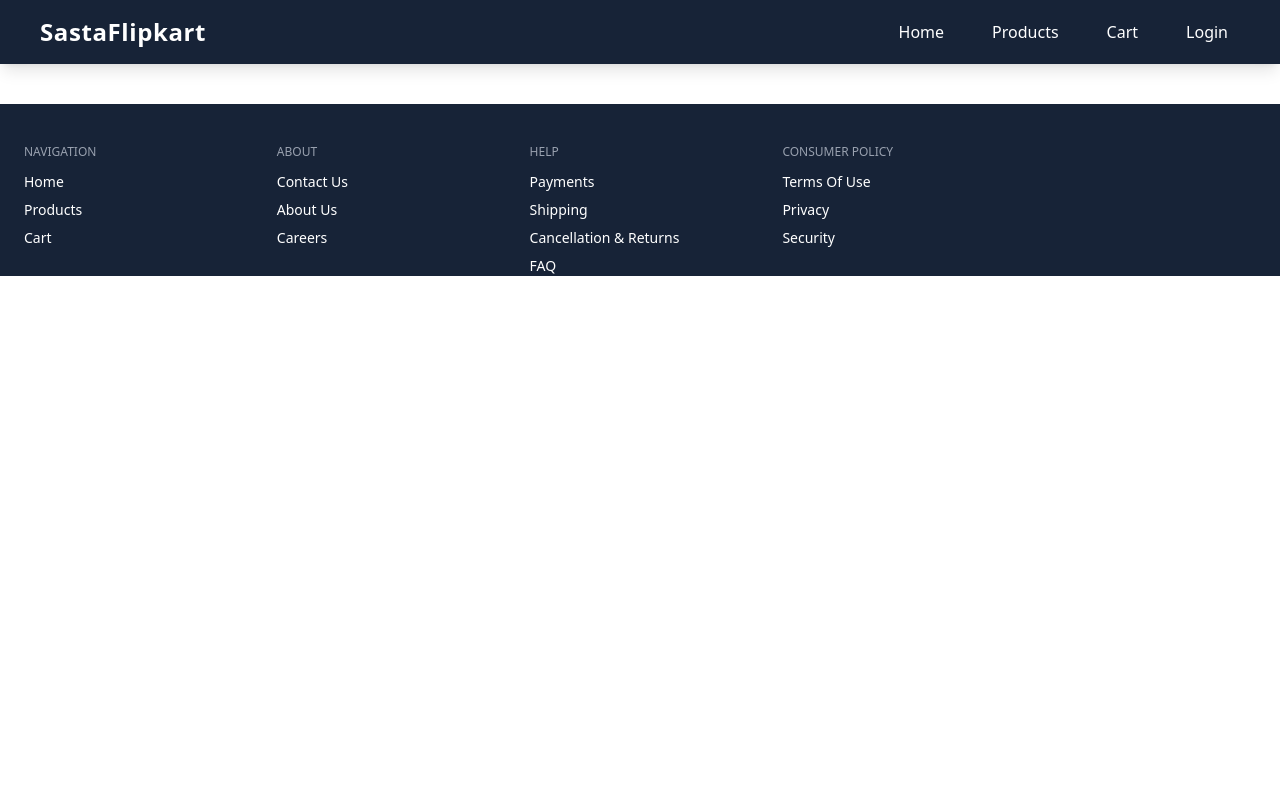
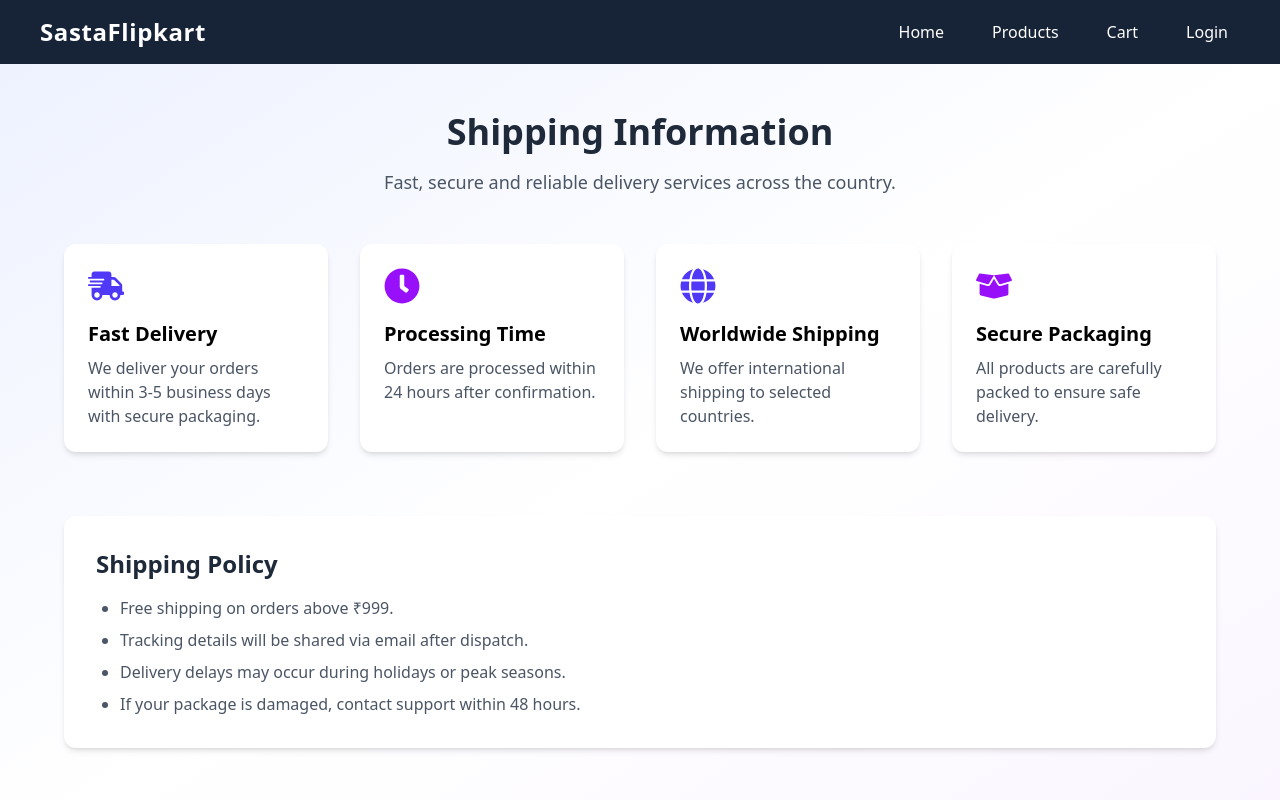
Before and after one commit to Nisita-Chandel/Flipcart-clone, a React (Vite) app in the folder frontend/: page /shipping in a window 1280 px wide. Shown: the top 800 px of the page. Built offline with nearby package versions, Linux system fonts and the light colour scheme.

Commit message:
updated code

```diff
--- /dev/null
+++ b/frontend/src/pages/Shipping.jsx
@@ -0,0 +1,78 @@
+import React from "react";
+import { FaShippingFast, FaClock, FaGlobe, FaBoxOpen } from "react-icons/fa";
+
+const Shipping = () => {
+  return (
+    <div className="min-h-screen bg-gradient-to-br from-indigo-50 via-white to-purple-50 py-12 px-6">
+      <div className="max-w-6xl mx-auto">
+
+        {/* Heading */}
+        <div className="text-center mb-12">
+          <h1 className="text-4xl font-bold text-gray-800 mb-4">
+            Shipping Information
+          </h1>
+          <p className="text-gray-600 text-lg">
+            Fast, secure and reliable delivery services across the country.
+          </p>
+        </div>
+
+        {/* Shipping Cards */}
+        <div className="grid md:grid-cols-2 lg:grid-cols-4 gap-8">
+
+          {/* Fast Delivery */}
+          <div className="bg-white p-6 rounded-xl shadow-md hover:shadow-xl transition">
+            <FaShippingFast className="text-indigo-600 text-4xl mb-4" />
+            <h3 className="text-xl font-semibold mb-2">Fast Delivery</h3>
+            <p className="text-gray-600">
+              We deliver your orders within 3-5 business days with secure packaging.
+            </p>
+          </div>
+
+          {/* Processing Time */}
+          <div className="bg-white p-6 rounded-xl shadow-md hover:shadow-xl transition">
+            <FaClock className="text-purple-600 text-4xl mb-4" />
+            <h3 className="text-xl font-semibold mb-2">Processing Time</h3>
+            <p className="text-gray-600">
+              Orders are processed within 24 hours after confirmation.
+            </p>
+          </div>
+
+          {/* Worldwide Shipping */}
+          <div className="bg-white p-6 rounded-xl shadow-md hover:shadow-xl transition">
+            <FaGlobe className="text-indigo-600 text-4xl mb-4" />
+            <h3 className="text-xl font-semibold mb-2">Worldwide Shipping</h3>
+            <p className="text-gray-600">
+              We offer international shipping to selected countries.
+            </p>
+          </div>
+
+          {/* Secure Packaging */}
+          <div className="bg-white p-6 rounded-xl shadow-md hover:shadow-xl transition">
+            <FaBoxOpen className="text-purple-600 text-4xl mb-4" />
+            <h3 className="text-xl font-semibold mb-2">Secure Packaging</h3>
+            <p className="text-gray-600">
+              All products are carefully packed to ensure safe delivery.
+            </p>
+          </div>
+
+        </div>
+
+        {/* Extra Info Section */}
+        <div className="mt-16 bg-white p-8 rounded-xl shadow-md">
+          <h2 className="text-2xl font-semibold mb-4 text-gray-800">
+            Shipping Policy
+          </h2>
+          <ul className="list-disc pl-6 text-gray-600 space-y-2">
+            <li>Free shipping on orders above ₹999.</li>
+            <li>Tracking details will be shared via email after dispatch.</li>
+            <li>Delivery delays may occur during holidays or peak seasons.</li>
+            <li>If your package is damaged, contact support within 48 hours.</li>
+          </ul>
+        </div>
+
+      </div>
+    </div>
+  );
+};
+
+export default Shipping;
--- a/frontend/src/routes/Approutes.jsx
+++ b/frontend/src/routes/Approutes.jsx
@@ -8,6 +8,7 @@ import About from "../pages/About";
 import ProductDetails from "../pages/ProductDetails";
 import Career from "../pages/Career";
 import Contact from "../pages/Contact";
+import Shipping from "../pages/Shipping";
 const AppRoutes = () => {
   return (
     <Routes>
@@ -20,6 +21,7 @@ const AppRoutes = () => {
       <Route path="/details" element={<ProductDetails />} />
       <Route path="/careers" element={<Career />} />
       <Route path="/contact" element={<Contact/>}/>
+      <Route path="/shipping" element={<Shipping/>}/>
     </Routes>
   );
 };
```
